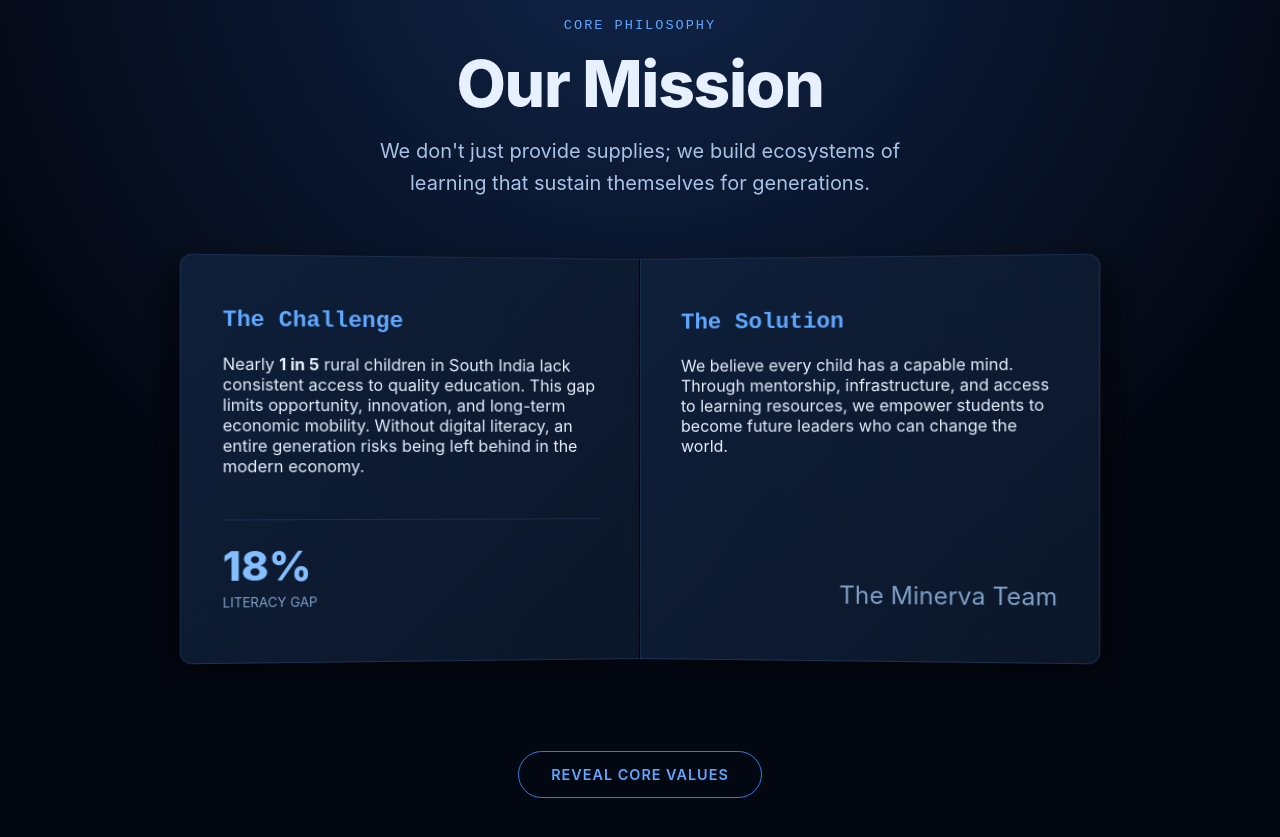
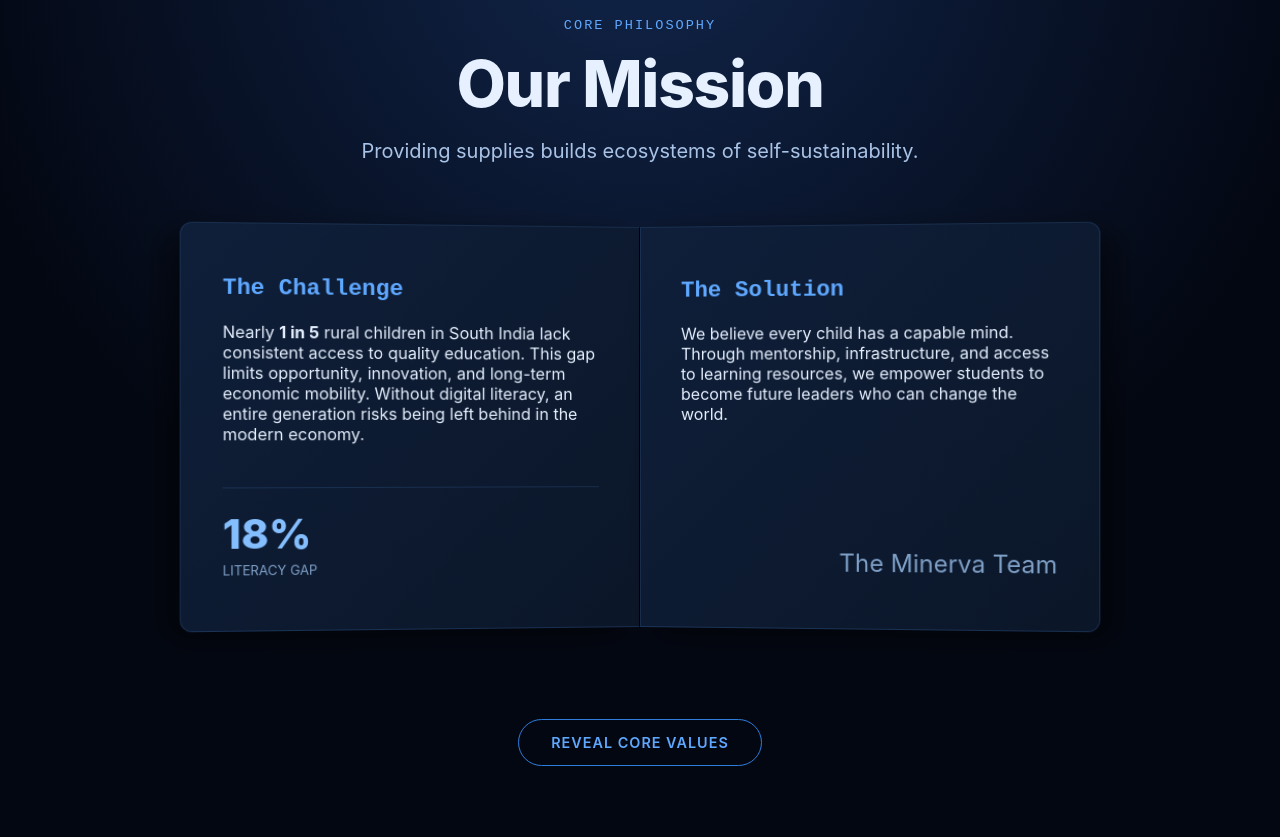
Before and after one commit to Dsm3674/MinervaFoundation, a plain HTML site: page index.html in a window 1280 px wide. Shown: the part 960-1797 px from the top of the page. Drawn offline with Linux system fonts and the light colour scheme; animation ran at ten frames a second.

Commit message:
Update index.html

```diff
--- a/index.html
+++ b/index.html
@@ -114,7 +114,7 @@
       <div class="section-header center">
         <div class="kicker">Core Philosophy</div>
         <h2 class="title">Our Mission</h2>
-        <p class="subtitle">We don't just provide supplies; we build ecosystems of learning that sustain themselves for generations.</p>
+        <p class="subtitle">Providing supplies builds ecosystems of self-sustainability.</p>
       </div>
 
       <div class="book fade-scroll">
```
